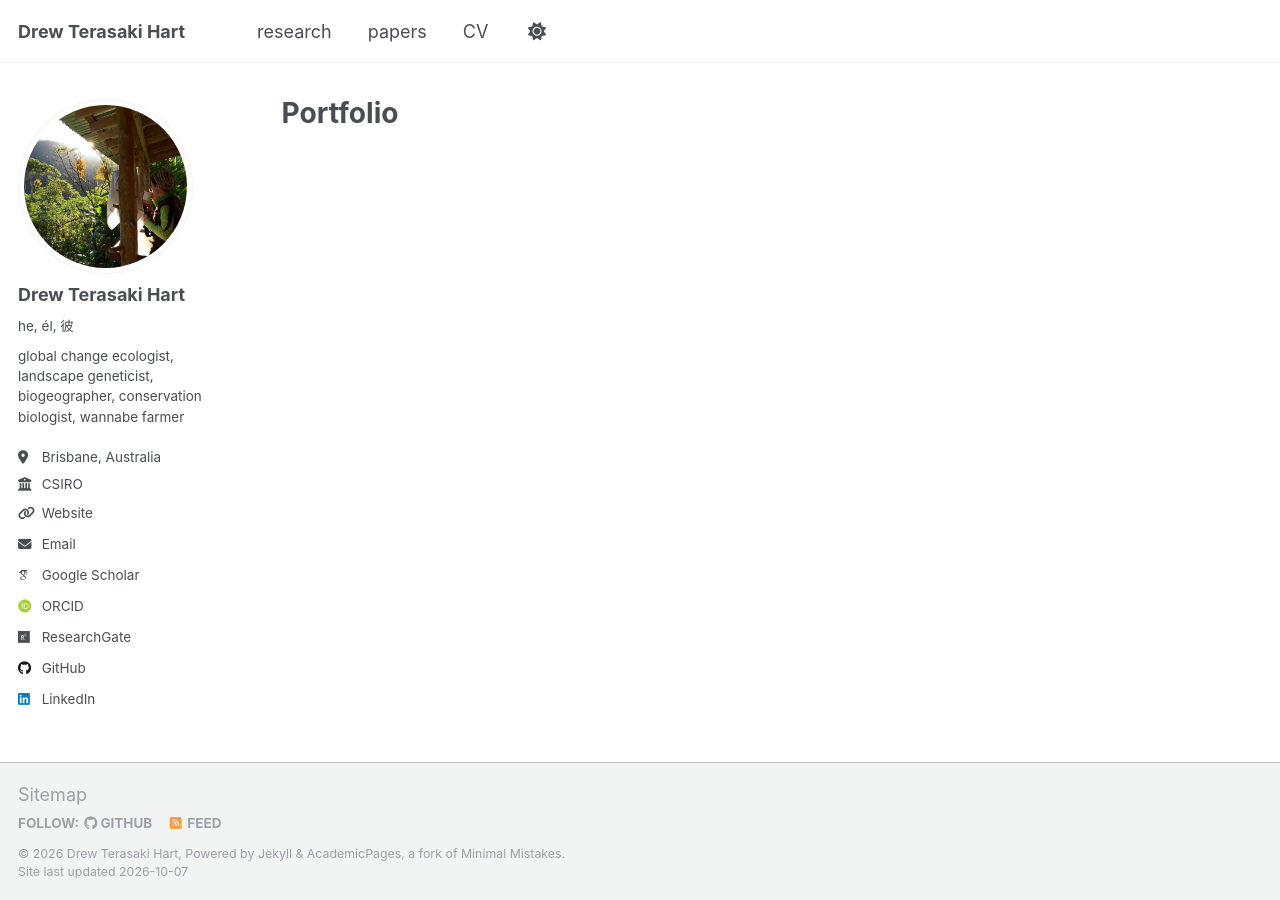
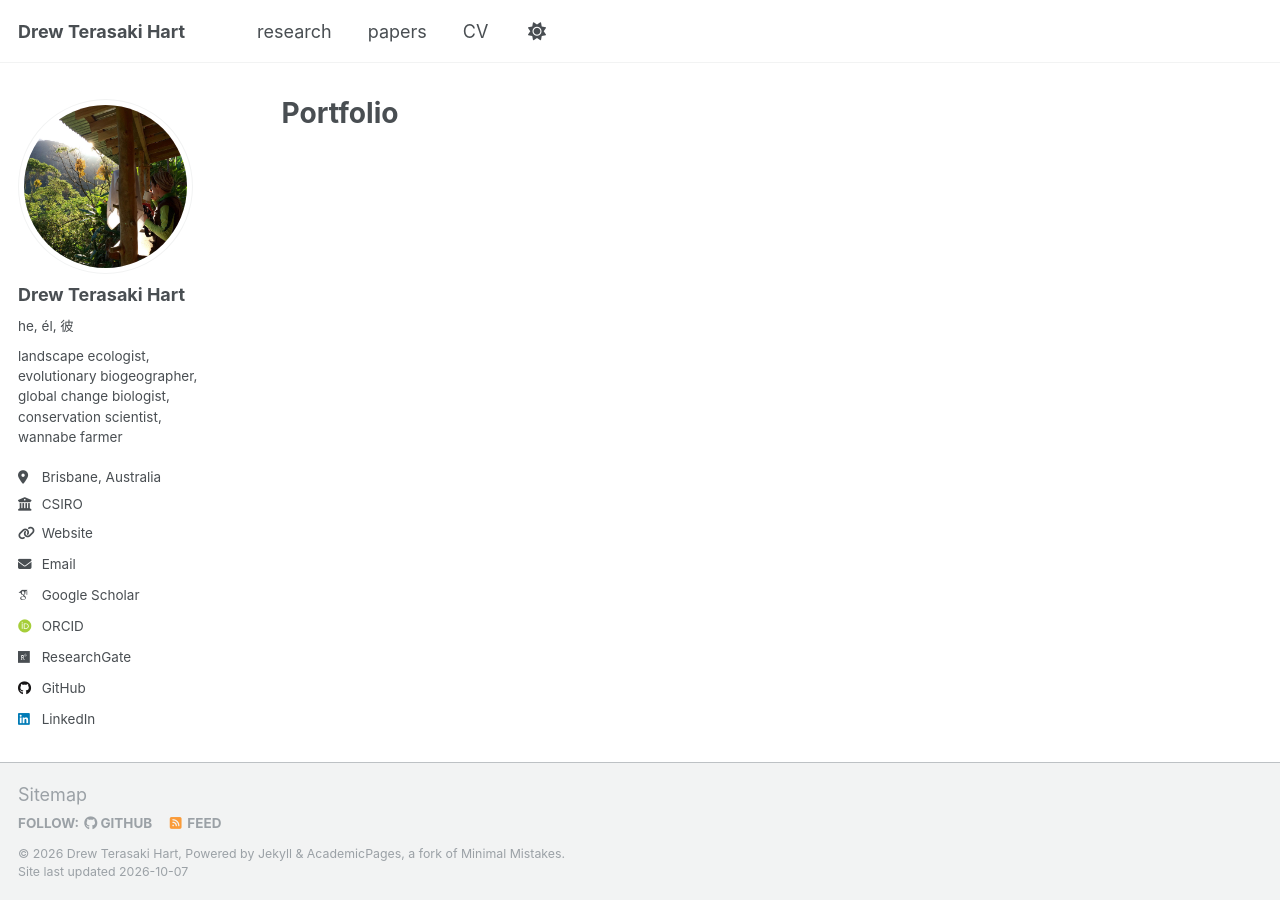
Before and after one commit to erthward/erthward.github.io, a Jekyll site: the page built from _pages/portfolio.html, in a window 1280 px wide. Built offline with Jekyll 4.4.1, drawn with Linux system fonts in a browser that asks for light colours; some web fonts are replaced; a script that is not in the unit is left out.

Commit message:
Tweak short descriptors

```diff
--- a/_config.yml
+++ b/_config.yml
@@ -25,7 +25,7 @@ author:
   avatar           : "gavilan_porch_crop.jpg"
   name             : "Drew Terasaki Hart"
   pronouns         : "he, él, 彼"
-  bio              : "global change ecologist, landscape geneticist, biogeographer, conservation biologist, wannabe farmer"
+  bio              : "landscape ecologist, evolutionary biogeographer, global change biologist, conservation scientist, wannabe farmer"
   location         : "Brisbane, Australia"
   employer         : "CSIRO"
   uri              : "erthward.github.io"
```
